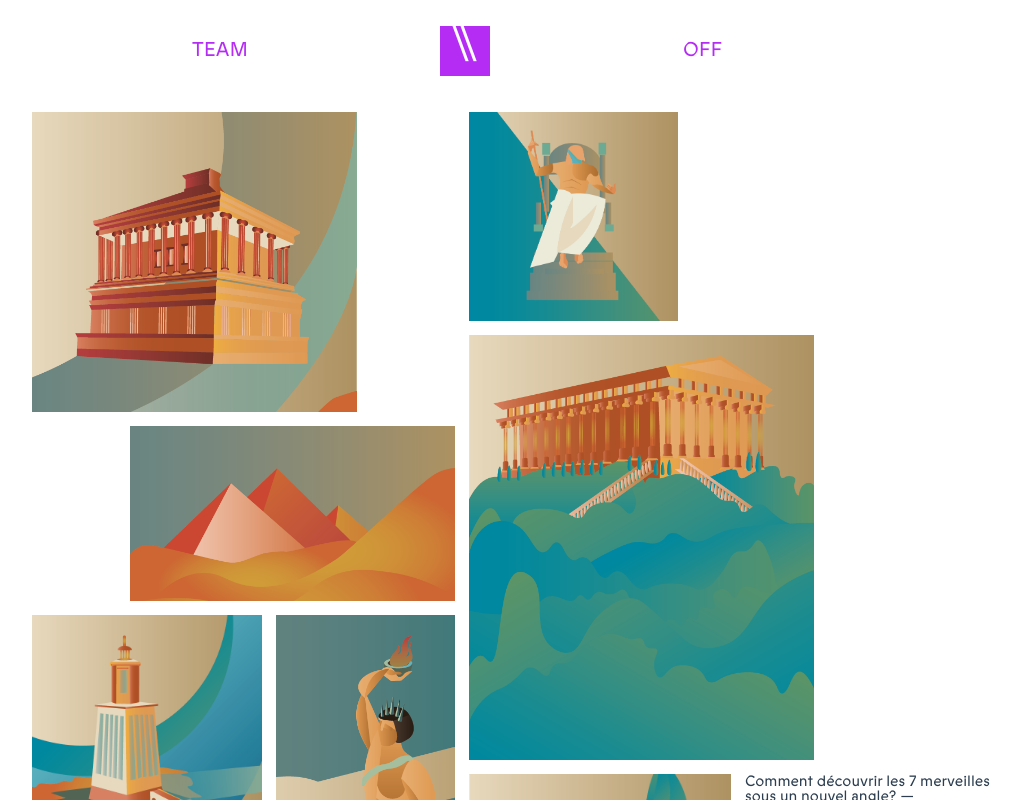
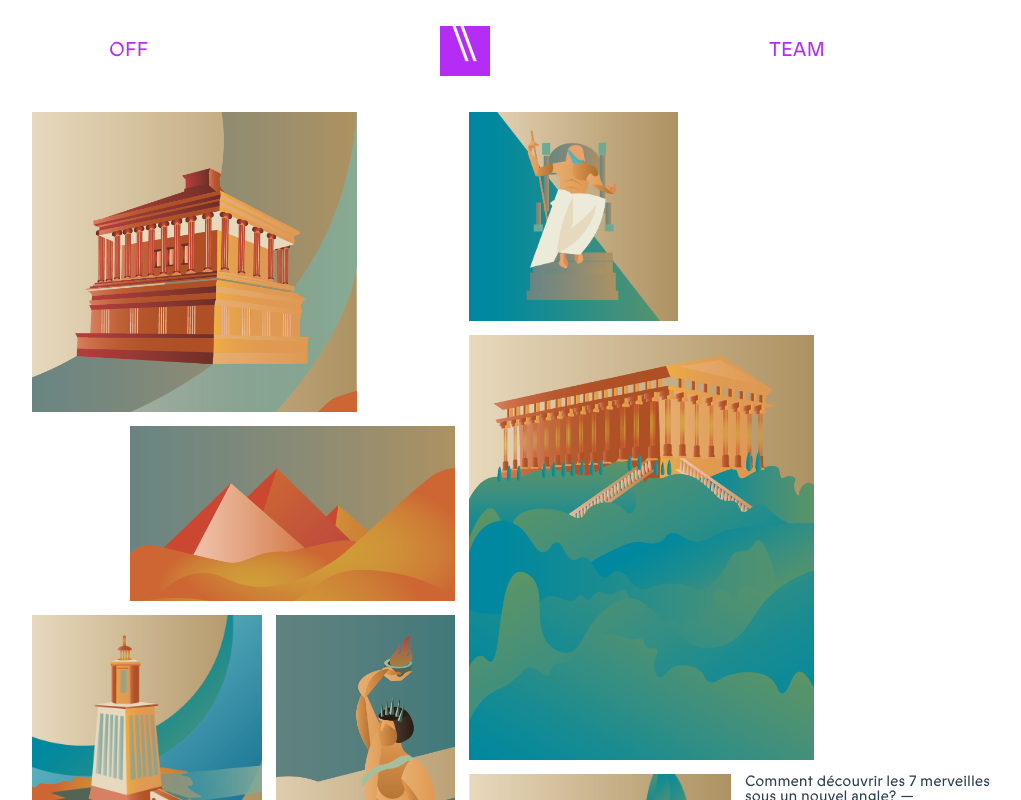
Before and after one commit to SoleneRamis/regard, a Vue app: page /#/ in a window 1280 px wide. Shown: the top 800 px of the page, without its empty margins (178-1199 px from the left). Built offline with nearby package versions, Linux system fonts and the light colour scheme.

Commit message:
update media queries

```diff
--- a/src/components/Merveilles.vue
+++ b/src/components/Merveilles.vue
@@ -144,10 +144,10 @@ export default {
   }
 }
 
-@media only screen and (width: 1920px) {
+@media only screen and (max-width: 2580px) {
   .merveilles {
     .title {
-      margin-top: -62px;
+      margin-top: -50px;
     }
   }
 }
--- a/src/components/Navbar.vue
+++ b/src/components/Navbar.vue
@@ -136,15 +136,15 @@ export default {
     }
   }
 }
-@media only screen and (width: 1920px) {
+@media only screen and (max-width: 2580px) {
   .navbar {
     .team {
         position: fixed;
-        left: 647px;
+        left: 947px;
     }
     .off {
         position: fixed;
-        right: 654px;
+        right: 954px;
     }
   }
 }
```
